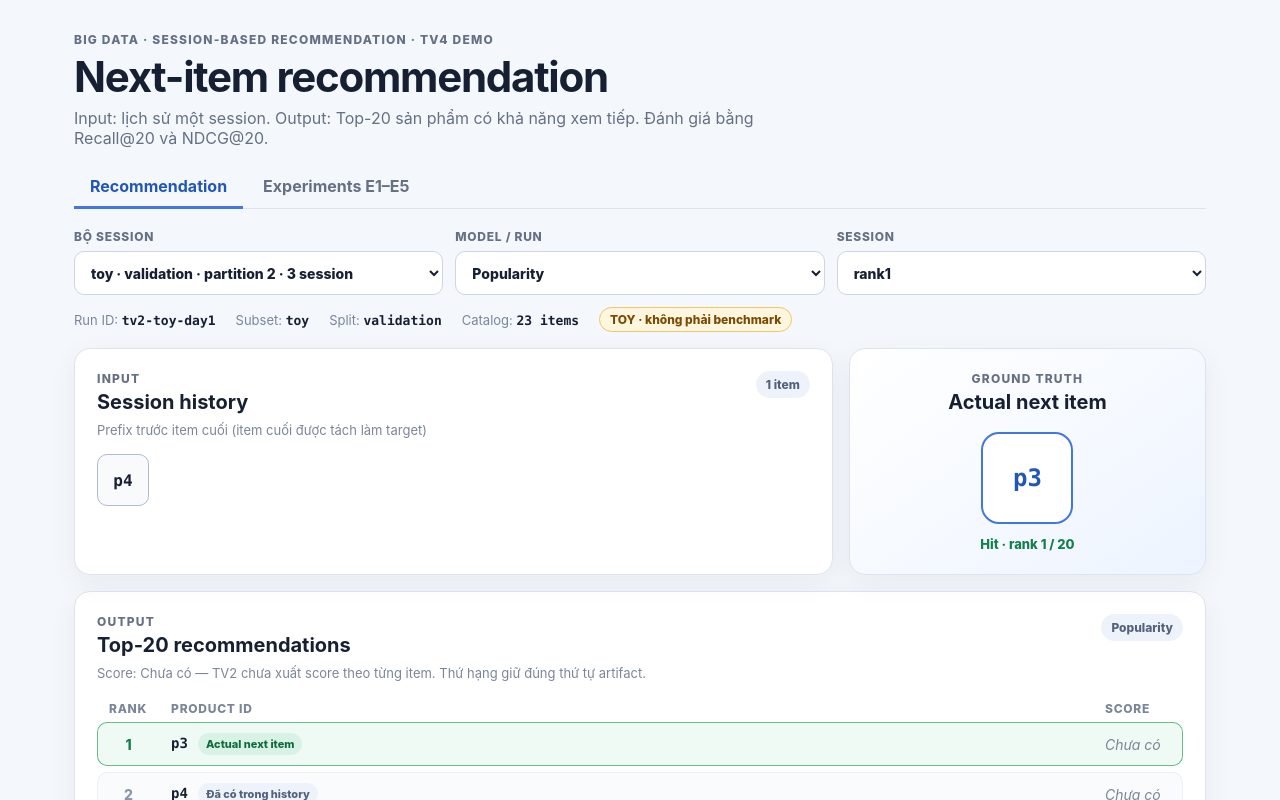
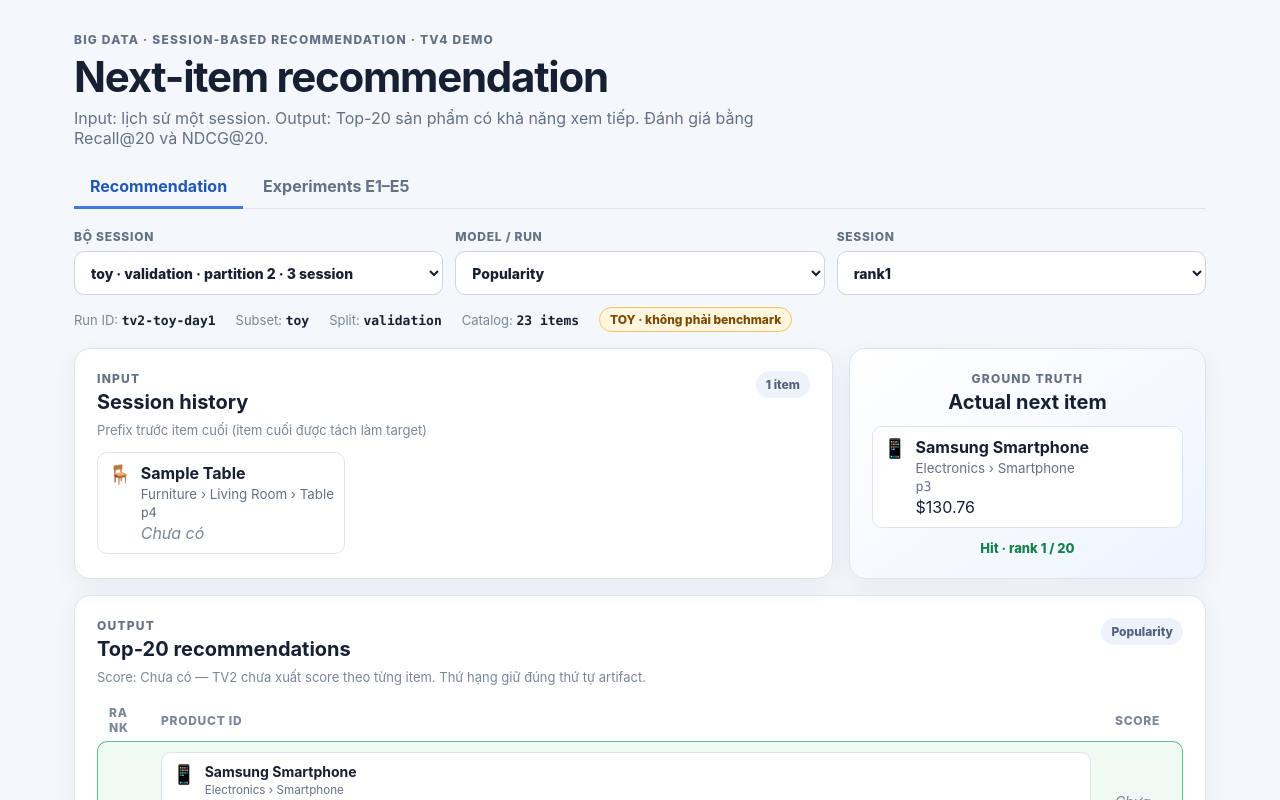
Before and after one commit to callmeshinny/demo-big-data, a React (Vite) app: page / in a window 1280 px wide. Shown: the top 800 px of the page. Built offline with nearby package versions, Linux system fonts and the light colour scheme.

Commit message:
Add product cards and optional metadata lookup

```diff
--- /dev/null
+++ b/public/product-info.json
@@ -0,0 +1,122 @@
+{
+  "data_kind": "toy",
+  "source": "toy sample metadata for UI testing, not from dataset",
+  "price_rule": "last observed price in the subset week",
+  "products": {
+    "p3": {
+      "brand": "samsung",
+      "category_code": "electronics.smartphone",
+      "price": 130.76
+    },
+    "p4": {
+      "brand": "sample",
+      "category_code": "furniture.living_room.table",
+      "price": null
+    },
+    "p5": {
+      "brand": "demo",
+      "category_code": null,
+      "price": null
+    },
+    "p6": {
+      "brand": null,
+      "category_code": null,
+      "price": null
+    },
+    "p7": {
+      "brand": "sample",
+      "category_code": "furniture.living_room.shelf",
+      "price": null
+    },
+    "p8": {
+      "brand": "demo",
+      "category_code": "electronics.smartphone",
+      "price": null
+    },
+    "p9": {
+      "brand": null,
+      "category_code": "appliances.kitchen.kettle",
+      "price": null
+    },
+    "p10": {
+      "brand": "sample",
+      "category_code": "computers.notebook",
+      "price": null
+    },
+    "p11": {
+      "brand": "demo",
+      "category_code": "furniture.living_room.chair",
+      "price": null
+    },
+    "p12": {
+      "brand": null,
+      "category_code": "furniture.living_room.table",
+      "price": null
+    },
+    "p13": {
+      "brand": "sample",
+      "category_code": "furniture.bedroom.wardrobe",
+      "price": null
+    },
+    "p14": {
+      "brand": "demo",
+      "category_code": "furniture.living_room.lamp",
+      "price": null
+    },
+    "p15": {
+      "brand": null,
+      "category_code": "furniture.living_room.shelf",
+      "price": null
+    },
+    "p16": {
+      "brand": "sample",
+      "category_code": "electronics.smartphone",
+      "price": null
+    },
+    "p17": {
+      "brand": "demo",
+      "category_code": "appliances.kitchen.kettle",
+      "price": null
+    },
+    "p18": {
+      "brand": null,
+      "category_code": "computers.notebook",
+      "price": null
+    },
+    "p19": {
+      "brand": "sample",
+      "category_code": "furniture.living_room.chair",
+      "price": null
+    },
+    "p20": {
+      "brand": "demo",
+      "category_code": "furniture.living_room.table",
+      "price": null
+    },
+    "p21": {
+      "brand": null,
+      "category_code": "furniture.bedroom.wardrobe",
+      "price": null
+    },
+    "p22": {
+      "brand": "sample",
+      "category_code": "furniture.living_room.lamp",
+      "price": null
+    },
+    "p23": {
+      "brand": "demo",
+      "category_code": "furniture.living_room.shelf",
+      "price": null
+    },
+    "p24": {
+      "brand": null,
+      "category_code": "electronics.smartphone",
+      "price": null
+    },
+    "p25": {
+      "brand": "sample",
+      "category_code": "appliances.kitchen.kettle",
+      "price": null
+    }
+  }
+}
--- /dev/null
+++ b/src/ProductCard.jsx
@@ -0,0 +1,41 @@
+import React from "react";
+import { MISSING } from "./data.js";
+
+const icons = new Map([
+  ["electronics", "📱"],
+  ["furniture", "🪑"],
+  ["appliances", "🔌"],
+  ["computers", "💻"],
+  ["apparel", "👕"],
+]);
+
+const usd = new Intl.NumberFormat("en-US", { style: "currency", currency: "USD" });
+const titleCase = (value) => value.replaceAll("_", " ").replace(/\b\w/g, (letter) => letter.toUpperCase());
+
+export function topCategory(product) {
+  return product?.category_code?.split(".")[0] || null;
+}
+
+export function ProductCard({ id, products }) {
+  const product = products?.get(id);
+  const category = product?.category_code?.split(".").map(titleCase) ?? [];
+  const leaf = category.at(-1);
+  const brand = product?.brand && titleCase(product.brand);
+  const name = brand && leaf ? `${brand} ${leaf}`
+    : leaf ? `${leaf} (không rõ hãng)`
+      : brand ? `${brand} (chưa rõ danh mục)` : `Sản phẩm #${id}`;
+
+  return (
+    <div className="product-card">
+      <span className="product-icon" aria-hidden="true">{icons.get(topCategory(product)) ?? "📦"}</span>
+      <div>
+        <strong>{name}</strong>
+        {leaf && <small>{category.join(" › ")}</small>}
+        <small className="product-id">{id}</small>
+        <span className={product?.price == null ? "missing" : undefined}>
+          {product?.price == null ? MISSING : usd.format(product.price)}
+        </span>
+      </div>
+    </div>
+  );
+}
--- a/src/Recommendation.jsx
+++ b/src/Recommendation.jsx
@@ -1,5 +1,6 @@
 import React, { useEffect, useMemo, useState } from "react";
 import { MISSING, PROJECT_MODELS, modelKey, modelLabel, sessionContext } from "./data.js";
+import { ProductCard } from "./ProductCard.jsx";
 import { DataKindBadge, Issues, Notice } from "./ui.jsx";
 
 function groupLabel(group) {
@@ -29,7 +30,7 @@ function runOptions(group) {
   return options;
 }
 
-export default function Recommendation({ state }) {
+export default function Recommendation({ state, productInfo }) {
   const { groups = [], issues = [], fatal, error } = state;
   const [groupKey, setGroupKey] = useState("");
   const [choice, setChoice] = useState("");
@@ -94,6 +95,7 @@ export default function Recommendation({ state }) {
         <span>Subset: <strong>{group.subset ?? MISSING}</strong></span>
         <span>Split: <strong>{group.split ?? MISSING}</strong></span>
         <span>Catalog: <strong>{group.catalogSize !== null ? `${group.catalogSize} items` : MISSING}</strong></span>
+        {productInfo.dataKind === "toy" && (run ?? group.runs[0])?.data_kind !== "toy" && <DataKindBadge kind="toy" />}
         {run ? <DataKindBadge kind={run.data_kind} /> : <DataKindBadge kind={group.runs[0]?.data_kind} />}
       </div>
 
@@ -109,7 +111,7 @@ export default function Recommendation({ state }) {
               {context.prefix.map((id, index) => (
                 <li key={`${id}-${index}`}>
                   {index > 0 && <span className="arrow" aria-hidden="true">→</span>}
-                  <span className="product-chip">{id}</span>
+                  <ProductCard id={id} products={productInfo.products} />
                 </li>
               ))}
             </ol>
@@ -119,7 +121,7 @@ export default function Recommendation({ state }) {
         <article className="panel actual-panel">
           <p className="eyebrow">Ground truth</p>
           <h2>Actual next item</h2>
-          <div className={context.target ? "actual-id" : "actual-id missing"}>{context.target ?? MISSING}</div>
+          {context.target ? <ProductCard id={context.target} products={productInfo.products} /> : <p className="missing">{MISSING}</p>}
           {session?.recommendations && session.target ? (
             <p className={session.targetRank ? "match" : "miss"}>
               {session.targetRank ? `Hit · rank ${session.targetRank} / 20` : "Miss · ngoài Top-20"}
@@ -164,7 +166,7 @@ export default function Recommendation({ state }) {
                     <tr className={isTarget ? "hit" : ""} key={`${r.rank}-${r.product_id}`}>
                       <td className="rank">{r.rank}</td>
                       <td>
-                        <span className="rank-id">{r.product_id}</span>
+                        <ProductCard id={r.product_id} products={productInfo.products} />
                         {isTarget && <span className="tag tag-hit">Actual next item</span>}
                         {inHistory && <span className="tag">Đã có trong history</span>}
                       </td>
--- a/src/data.js
+++ b/src/data.js
@@ -38,14 +38,30 @@ export async function loadJson(url, fetchImpl = fetch) {
   }
 }
 
+export function normalizeProductInfo(raw) {
+  if (!isObject(raw) || !isObject(raw.products)) return {};
+  const products = new Map();
+  for (const [id, info] of Object.entries(raw.products)) {
+    if (!isObject(info)) continue;
+    products.set(id, {
+      brand: isId(info.brand) ? info.brand.trim() : null,
+      category_code: isId(info.category_code) ? info.category_code.trim().toLowerCase() : null,
+      price: Number.isFinite(info.price) ? info.price : null,
+    });
+  }
+  return { products, dataKind: raw.data_kind };
+}
+
 // ---------------------------------------------------------------- Part A
 
 function normalizeSession(raw, catalogSet, issues) {
   const id = raw.user_session;
   const problems = [];
-  const prefix = isIdList(raw.prefix) ? raw.prefix : null;
+  const isCatalogProduct = (productId) => catalogSet?.has(productId) === true;
+  const prefix = isIdList(raw.prefix) && catalogSet ? raw.prefix.filter(isCatalogProduct) : null;
+  if (prefix && prefix.length !== raw.prefix.length) problems.push("ẩn ID lịch sử không thuộc catalog");
   if (!prefix) problems.push("thiếu hoặc sai `prefix`");
-  const target = isId(raw.target) ? raw.target : null;
+  const target = isCatalogProduct(raw.target) ? raw.target : null;
   if (!target) problems.push("thiếu hoặc sai `target`");
 
   let recommendations = null;
@@ -66,11 +82,11 @@ function normalizeSession(raw, catalogSet, issues) {
   }
 
   let hidden = 0;
-  if (recommendations && catalogSet) {
+  if (recommendations) {
     // Technical IDs (padding/null/OOV/mask) are not in the catalog and are never shown.
-    const kept = recommendations.filter((r) => catalogSet.has(r.product_id));
+    const kept = recommendations.filter((r) => isCatalogProduct(r.product_id));
     hidden = recommendations.length - kept.length;
-    recommendations = kept;
+    recommendations = catalogSet ? kept : null;
     if (hidden) problems.push(`ẩn ${hidden} ID không thuộc catalog`);
   }
 
@@ -102,7 +118,7 @@ function normalizeRun(raw, index, issues) {
     return null;
   }
   const catalog = isIdList(raw.catalog) && raw.catalog.length ? raw.catalog : null;
-  if (!catalog) issues.push(`${label}: thiếu catalog, không lọc được ID kỹ thuật`);
+  if (!catalog) issues.push(`${label}: thiếu catalog, ẩn sản phẩm chưa xác minh được ID`);
   const catalogSet = catalog ? new Set(catalog) : null;
 
   const seen = new Set();
--- a/src/main.jsx
+++ b/src/main.jsx
@@ -1,6 +1,6 @@
 import React, { useEffect, useState } from "react";
 import { createRoot } from "react-dom/client";
-import { loadJson, normalizeDemo, normalizeResults } from "./data.js";
+import { loadJson, normalizeDemo, normalizeProductInfo, normalizeResults } from "./data.js";
 import Recommendation from "./Recommendation.jsx";
 import Experiments from "./Experiments.jsx";
 import "./styles.css";
@@ -18,6 +18,7 @@ function source(param, fallback) {
 }
 const base = import.meta.env.BASE_URL;
 const DEMO_URL = source("demo", `${base}demo-data.json`);
+const PRODUCTS_URL = source("products", `${base}product-info.json`);
 const RESULTS_URL = source("results", `${base}run-results.json`);
 
 function useData(url, normalize) {
@@ -41,6 +42,7 @@ function currentTab() {
 function App() {
   const [tab, setTab] = useState(currentTab);
   const demo = useData(DEMO_URL, normalizeDemo);
+  const products = useData(PRODUCTS_URL, normalizeProductInfo);
   const results = useData(RESULTS_URL, normalizeResults);
 
   useEffect(() => {
@@ -69,7 +71,7 @@ function App() {
 
       <div role="tabpanel">
         {state.loading ? <p className="loading">Đang tải dữ liệu…</p>
-          : tab === "recommendation" ? <Recommendation state={state} /> : <Experiments state={state} />}
+          : tab === "recommendation" ? <Recommendation state={state} productInfo={products} /> : <Experiments state={state} />}
       </div>
 
       <footer>
--- a/src/styles.css
+++ b/src/styles.css
@@ -56,11 +56,8 @@ select:focus { outline: 3px solid #dbe8ff; border-color: var(--blue); }
 
 .history { display: flex; align-items: center; flex-wrap: wrap; gap: 8px; min-height: 56px; list-style: none; margin: 0; padding: 0; }
 .history li { display: flex; align-items: center; gap: 8px; }
-.product-chip { display: grid; place-items: center; min-width: 52px; height: 52px; padding: 0 10px; border: 1px solid #aebbd0; border-radius: 10px; background: #f8fafc; font-family: var(--mono); font-weight: 800; }
 .arrow { color: #9aa6b8; }
 .actual-panel { background: linear-gradient(145deg, #fff 0%, #edf4ff 100%); text-align: center; }
-.actual-id { display: grid; place-items: center; min-width: 92px; width: fit-content; height: 92px; padding: 0 16px; margin: 18px auto 12px; border: 2px solid var(--blue); border-radius: 18px; background: white; color: var(--blue-ink); font: 800 24px var(--mono); }
-.actual-id.missing { font: italic 600 16px Inter, sans-serif; border-style: dashed; color: var(--soft); border-color: #b9c4d8; }
 .match, .miss { margin: 0; font-size: 13px; font-weight: 800; }
 .match { color: var(--green); }
 .miss { color: var(--red); }
@@ -75,11 +72,9 @@ select:focus { outline: 3px solid #dbe8ff; border-color: var(--blue); }
 .ranking td:first-child { border-left: 1px solid #edf0f5; border-radius: 10px 0 0 10px; width: 60px; }
 .ranking td:last-child { border-right: 1px solid #edf0f5; border-radius: 0 10px 10px 0; }
 .ranking .rank { color: #8a96a8; font-weight: 800; text-align: center; }
-.ranking .rank-id { font-family: var(--mono); font-weight: 800; }
 .ranking tr.hit td { background: var(--green-bg); border-color: #65bd8b; }
 .ranking tr.hit .rank { color: var(--green); }
 .ranking .score { white-space: nowrap; width: 90px; }
-.ranking .rank-id { margin-right: 4px; }
 .tag { display: inline-block; margin-left: 6px; border-radius: 999px; background: #eef3fb; color: #53627b; padding: 4px 8px; font-size: 11px; font-weight: 800; white-space: nowrap; }
 .tag-hit { background: #d8f3e5; color: #106b3d; }
 .tag-diff { background: #fde7e4; color: var(--red); }
@@ -132,3 +127,16 @@ footer { border-top: 1px solid var(--line); margin-top: 16px; padding: 16px 4px
   .metric-table thead th { min-width: 150px; }
   .scroll-hint { display: block; }
 }
+
+.product-card { display: flex; align-items: flex-start; gap: 9px; min-width: 0; padding: 10px; border: 1px solid var(--line); border-radius: 10px; background: white; text-align: left; overflow-wrap: anywhere; }
+.product-card > div { display: grid; gap: 3px; min-width: 0; }
+.product-card small { color: var(--muted); }
+.product-card .product-id { font-family: var(--mono); }
+.product-icon { flex: none; font-size: 19px; }
+.actual-panel .product-card { margin: 12px 0; }
+.history li { max-width: 100%; }
+.ranking { table-layout: fixed; }
+.ranking .score { white-space: normal; overflow-wrap: anywhere; }
+.ranking th:first-child, .ranking td:first-child { width: 52px; }
+.ranking th:last-child, .ranking td:last-child { width: 80px; }
+.ranking th { overflow-wrap: anywhere; }
```
Also changed, not shown: 3 other files (tests, documents, lock files or other folders).
